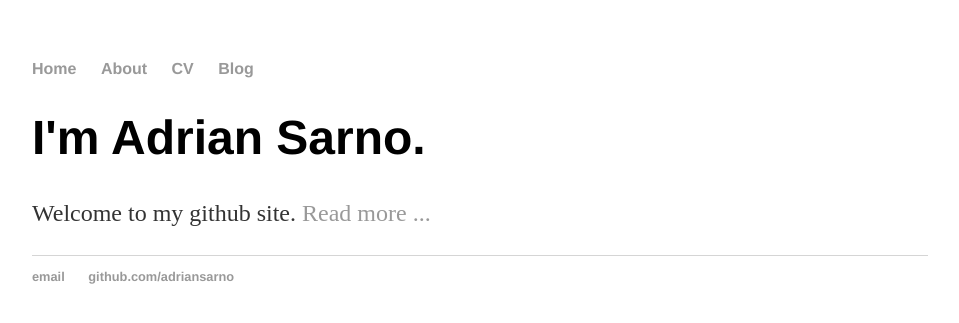
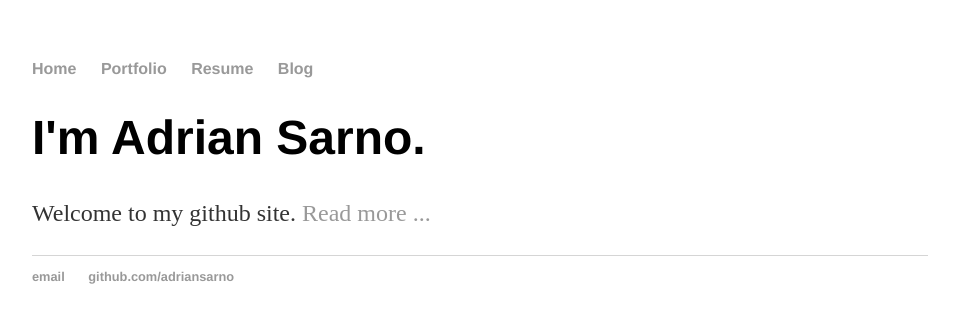
Before and after one commit to adriansarno/adriansarno.github.io, a Jekyll site: the page built from index.html, in a window 1280 px wide. Shown: the top 323 px of the page, without its empty margins (160-1119 px from the left). Built offline with Jekyll 4.4.1, drawn with Linux system fonts in a browser that asks for light colours.

Commit message:
rename pages

```diff
--- a/_layouts/default.html
+++ b/_layouts/default.html
@@ -9,8 +9,8 @@
 			<nav>
 	    		<ul>
 	        		<li><a href="/">Home</a></li>
-		        	<li><a href="/about">About</a></li>
-	        		<li><a href="/cv">CV</a></li>
+		        	<li><a href="/portfolio">Portfolio</a></li>
+	        		<li><a href="/resume">Resume</a></li>
 	        		<li><a href="/blog">Blog</a></li>
 	    		</ul>
 			</nav>
```
